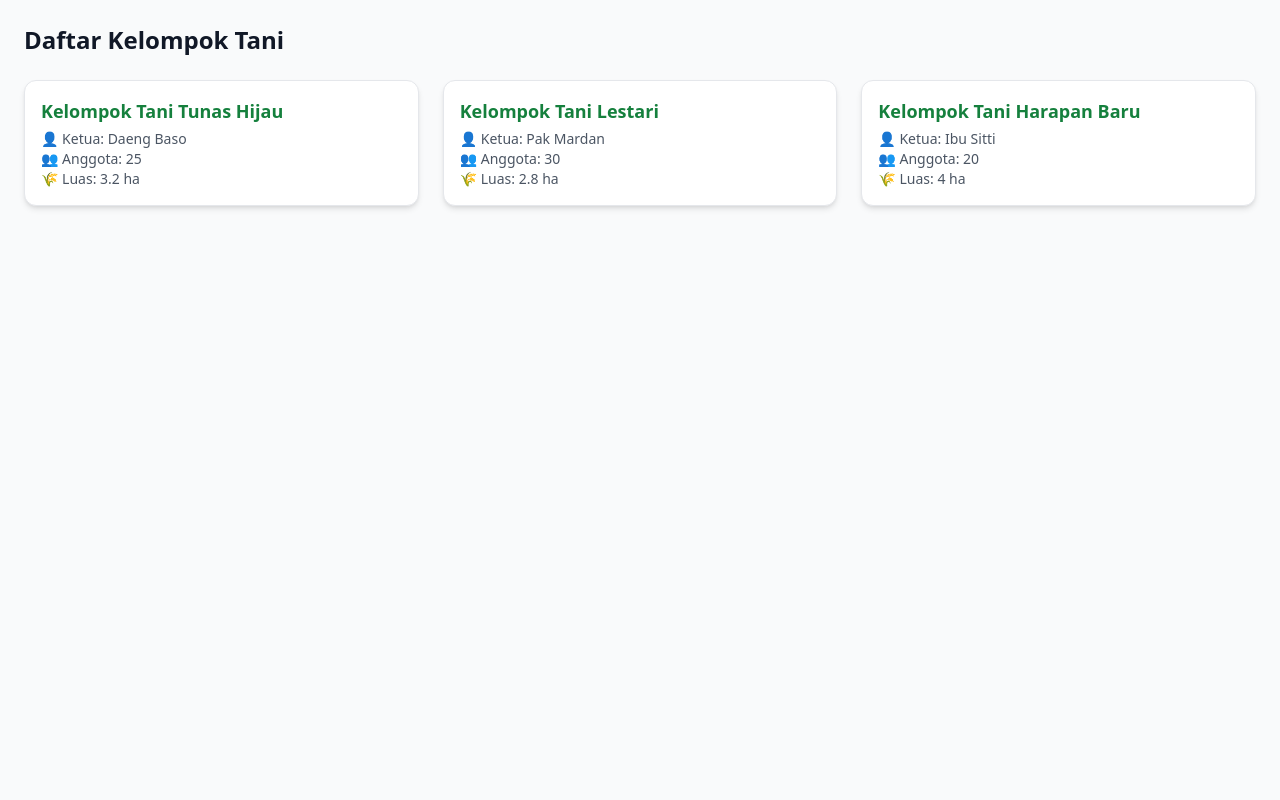
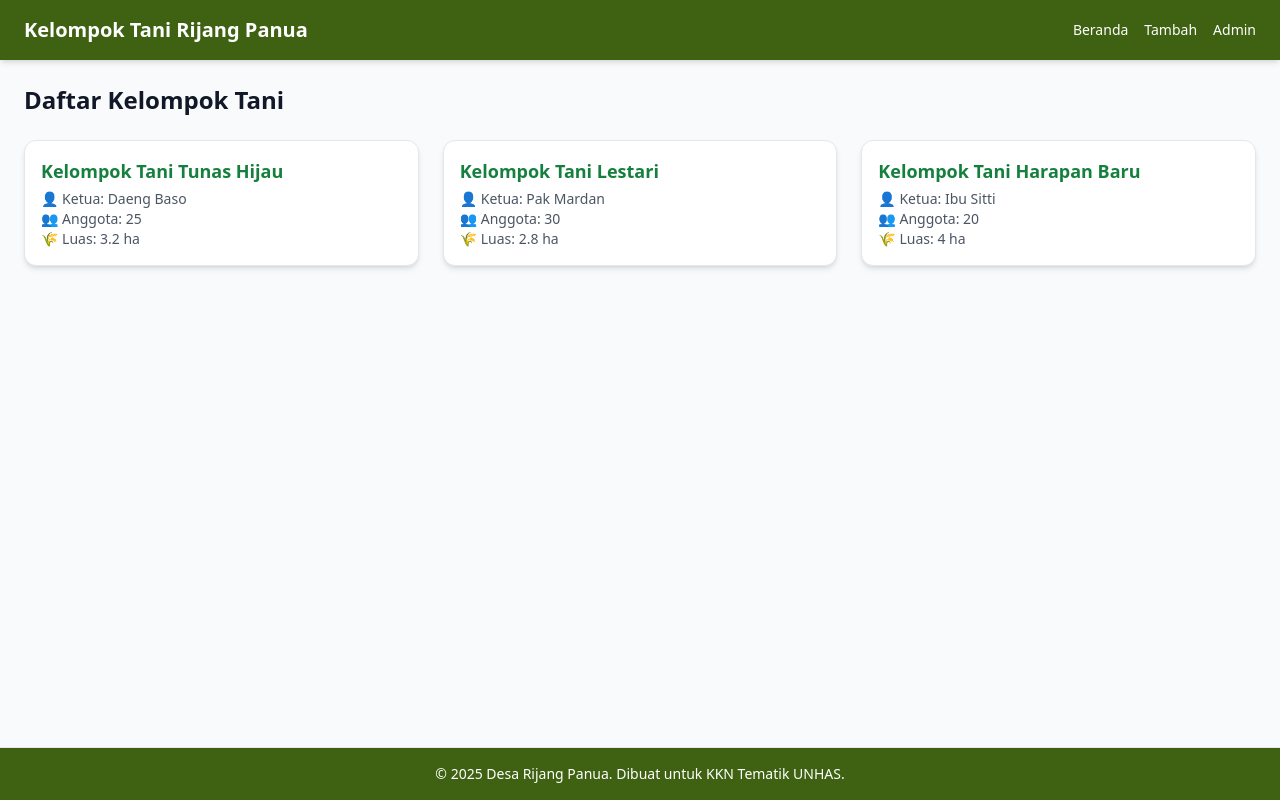
Before and after one commit to Entrind/Kelompok-Tani-Rijang-Panua, a React (Vite) app: page / in a window 1280 px wide. Built offline with nearby package versions, Linux system fonts and the light colour scheme.

Commit message:
feat(layout): tambahkan komponen header dan footer

```diff
--- a/package.json
+++ b/package.json
@@ -11,7 +11,8 @@
   },
   "dependencies": {
     "react": "^19.1.0",
-    "react-dom": "^19.1.0"
+    "react-dom": "^19.1.0",
+    "react-router-dom": "^7.7.0"
   },
   "devDependencies": {
     "@eslint/js": "^9.30.1",
--- a/src/App.jsx
+++ b/src/App.jsx
@@ -1,11 +1,23 @@
 import React from 'react';
+import { BrowserRouter as Router, Routes, Route } from 'react-router-dom';
 import Home from './pages/Home';
+import Header from './components/layouts/Header';
+import Footer from './components/layouts/Footer';
 
 function App() {
   return (
-    <div className="min-h-screen bg-gray-50 text-gray-900 overflow-x-hidden">
-      <Home />
-    </div>
+    <Router>
+      <div className="min-h-screen flex flex-col bg-gray-50 text-gray-900">
+        <Header />
+        <main className="flex-1">
+          <Routes>
+            <Route path="/" element={<Home />} />
+            {/* Placeholder untuk halaman lain */}
+          </Routes>
+        </main>
+        <Footer />
+      </div>
+    </Router>
   );
 }
 
--- /dev/null
+++ b/src/components/layouts/Footer.jsx
@@ -0,0 +1,13 @@
+import React from 'react';
+
+const Footer = () => {
+  return (
+    <footer className="bg-lime-800 text-sm text-white py-4 mt-8 border-t">
+      <div className="max-w-7xl mx-auto text-center">
+        &copy; {new Date().getFullYear()} Desa Rijang Panua. Dibuat untuk KKN Tematik UNHAS.
+      </div>
+    </footer>
+  );
+};
+
+export default Footer;
--- /dev/null
+++ b/src/components/layouts/Header.jsx
@@ -0,0 +1,22 @@
+import React from 'react';
+import { Link } from 'react-router-dom';
+
+const Header = () => {
+  return (
+    <header className="bg-lime-800 text-white py-4 px-6 shadow-md">
+      <div className="max-w-7xl mx-auto flex justify-between items-center">
+        <h1 className="text-xl">
+            <Link to="/" className="font-bold">Kelompok Tani Rijang Panua</Link>
+        </h1>
+
+        <nav className="space-x-4 text-sm">
+          <Link to="/" className="hover:underline">Beranda</Link>
+          <Link to="/tambah" className="hover:underline">Tambah</Link>
+          <Link to="/admin" className="hover:underline">Admin</Link>
+        </nav>
+      </div>
+    </header>
+  );
+};
+
+export default Header;
```
Also changed, not shown: 1 other file (tests, documents, lock files or other folders).
